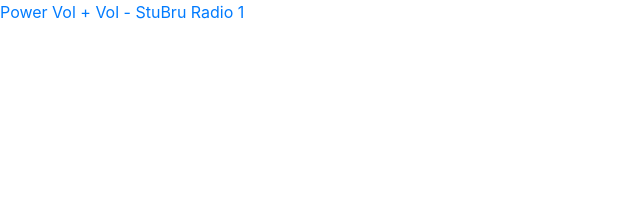
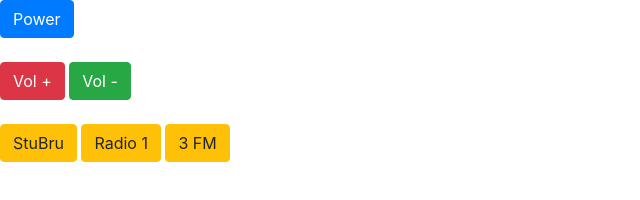
Before and after one commit to mdemuynck/pi, a website: page index.html in a window 1280 px wide. Shown: the whole page, without its empty margins (0-640 px from the left). Drawn offline with nearby package versions, Linux system fonts and the light colour scheme.

Commit message:
style commands

```diff
--- a/index.html
+++ b/index.html
@@ -4,10 +4,21 @@
     <script src="https://maxcdn.bootstrapcdn.com/bootstrap/4.0.0-alpha.4/js/bootstrap.min.js" integrity="sha384-VjEeINv9OSwtWFLAtmc4JCtEJXXBub00gtSnszmspDLCtC0I4z4nqz7rEFbIZLLU" crossorigin="anonymous"></script>
 </head>
 <body>
-<a href="rptoggle">Power</a>
-<a href="rvup">Vol +</a>
-<a href="rvdown">Vol -</a>
-<a href="r1">StuBru</a>
-<a href="r2">Radio 1</a>
+<div>
+    <div>
+        <a class='btn btn-primary' href="rptoggle">Power</a>
+    </div>
+    <br>
+    <div>
+        <a class='btn btn-danger' href="rvup">Vol +</a>
+        <a class='btn btn-success' href="rvdown">Vol -</a>
+    </div>
+    <br>
+    <div>
+        <a class='btn btn-warning' href="r1">StuBru</a>
+        <a class='btn btn-warning' href="r2">Radio 1</a>
+        <a class='btn btn-warning' href="r3">3 FM</a>
+    </div>
+</div>
 </body>
 </html>
```
